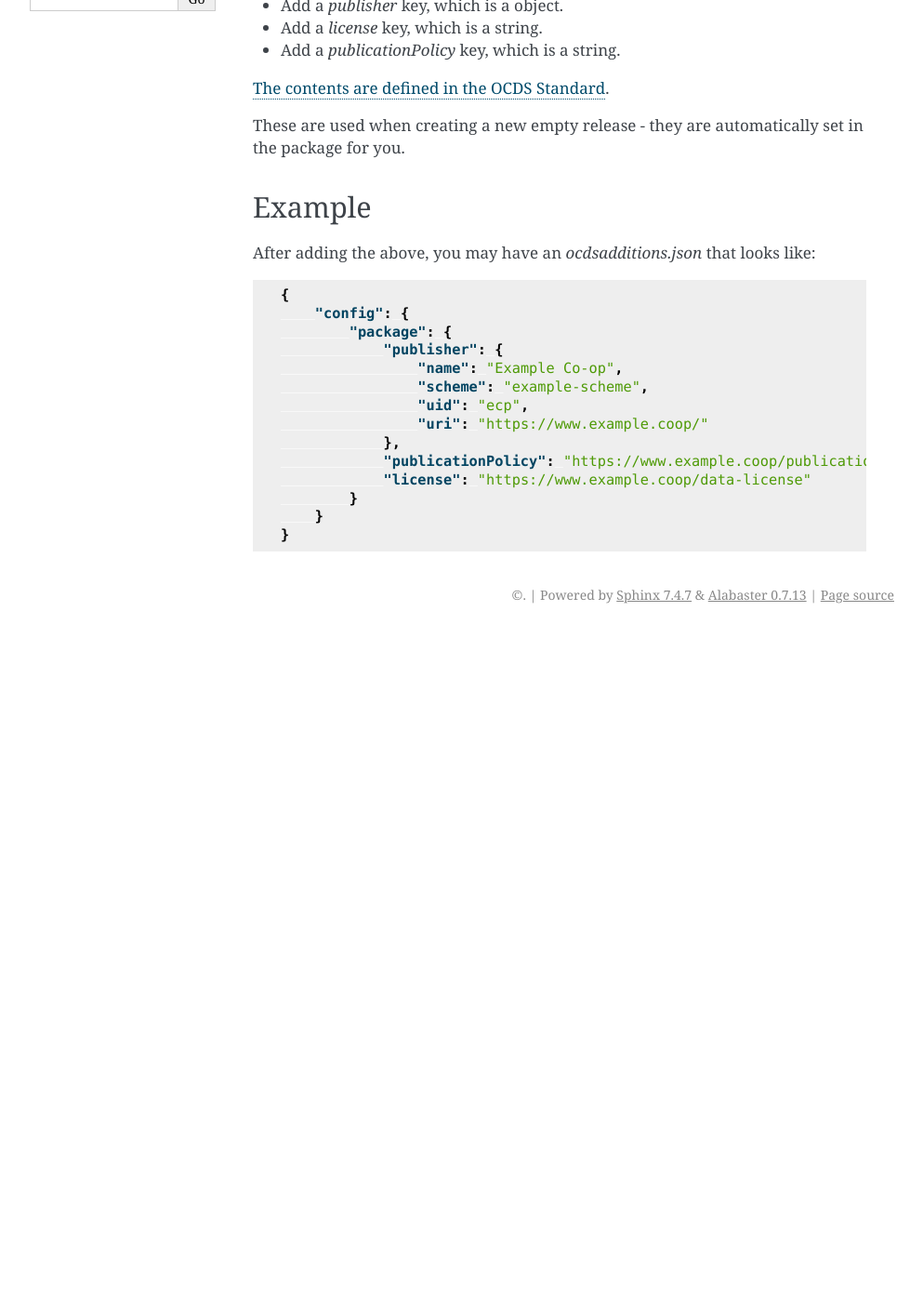
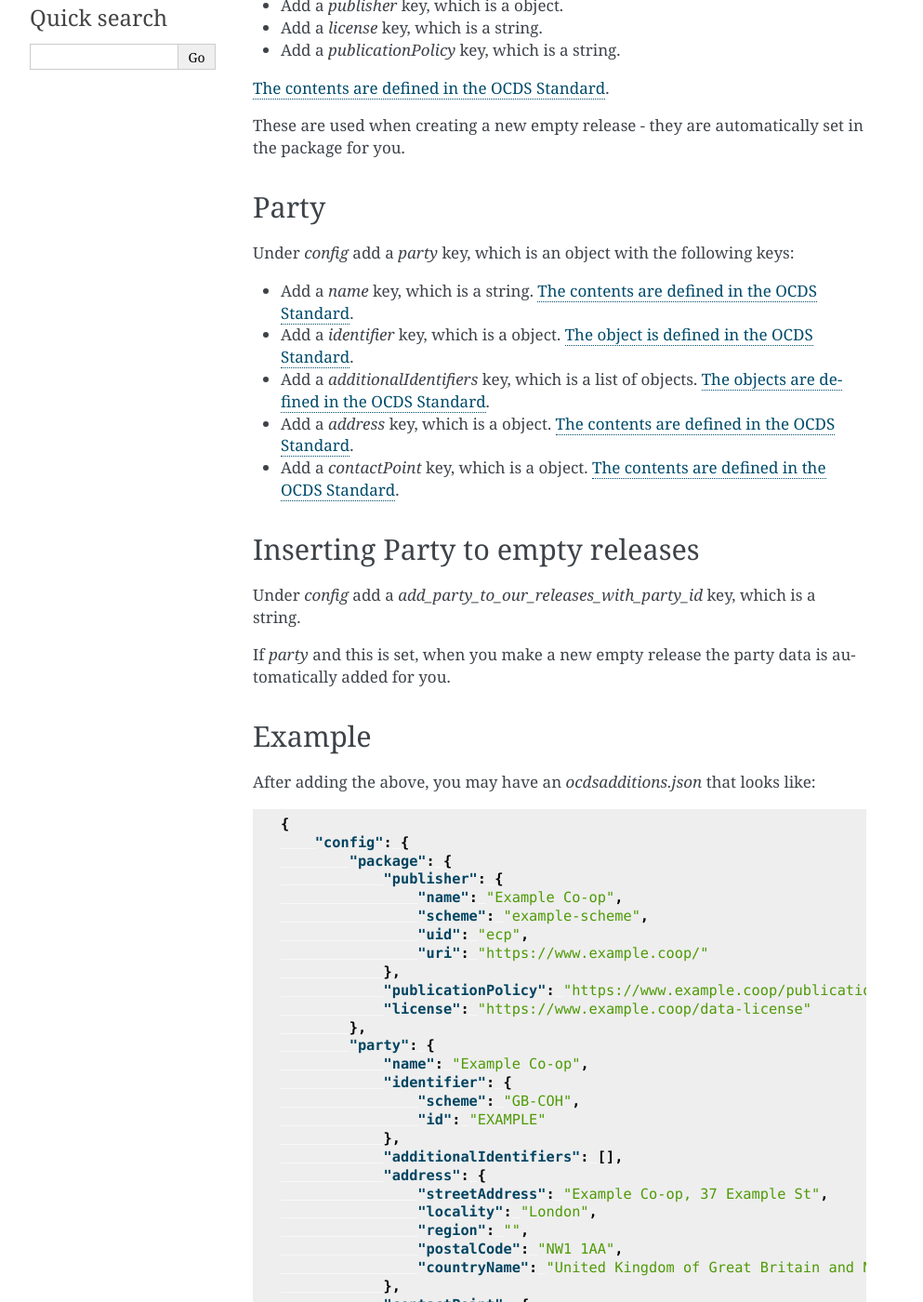
Before and after one commit to OpenDataServices/ocds-additions, a Sphinx documentation site: the page built from docs/repo-config.rst, in a window 1280 px wide and 1400 px high, scrolled down 327 px. Shown: the whole window at 93% size, without its empty margins (148-1141 px from the left). Built offline with Sphinx 7.4.7, drawn with Linux system fonts in a browser that asks for light colours; before the commit the page ends 1006 px from its top, so only the background shows below that; some of the changed text lies outside the part shown.

Commit message:
config: Add party & add_party_to_our_releases_with_party_id
Use in buildsite & addemptyrelease

```diff
--- a/docs/repo-config.rst
+++ b/docs/repo-config.rst
@@ -18,6 +18,25 @@
 
 These are used when creating a new empty release - they are automatically set in the package for you.
 
+Party
+-----
+
+Under `config` add a `party` key, which is an object with the following keys:
+
+* Add a `name` key, which is a string. `The contents are defined in the OCDS Standard <https://standard.open-contracting.org/latest/en/schema/reference/#parties>`_.
+* Add a `identifier` key, which is a object.  `The object is defined in the OCDS Standard <https://standard.open-contracting.org/latest/en/schema/reference/#identifier>`_.
+* Add a `additionalIdentifiers` key, which is a list of objects. `The objects are defined in the OCDS Standard <https://standard.open-contracting.org/latest/en/schema/reference/#identifier>`_.
+* Add a `address` key, which is a object. `The contents are defined in the OCDS Standard <https://standard.open-contracting.org/latest/en/schema/reference/#address>`_.
+* Add a `contactPoint` key, which is a object. `The contents are defined in the OCDS Standard <https://standard.open-contracting.org/latest/en/schema/reference/#contactpoint>`_.
+
+Inserting Party to empty releases
+---------------------------------
+
+Under `config` add a `add_party_to_our_releases_with_party_id` key, which is a string.
+
+If `party` and this is set, when you make a new empty release the party data is automatically added for you.
+
+
 Example
 -------
 
@@ -36,6 +55,25 @@
                 },
                 "publicationPolicy": "https://www.example.coop/publication-policy",
                 "license": "https://www.example.coop/data-license"
-            }
+            },
+            "party": {
+                "name": "Example Co-op",
+                "identifier": {
+                    "scheme": "GB-COH",
+                    "id": "EXAMPLE"
+                },
+                "additionalIdentifiers": [],
+                "address": {
+                    "streetAddress": "Example Co-op, 37 Example St",
+                    "locality": "London",
+                    "region": "",
+                    "postalCode": "NW1 1AA",
+                    "countryName": "United Kingdom of Great Britain and Northern Ireland"
+                },
+                "contactPoint": {
+                    "email": "hello@example.coop"
+                }
+            },
+            "add_party_to_our_releases_with_party_id": "GB-COH-EXAMPLE"
         }
     }
```
Also changed, not shown: 2 other files.
